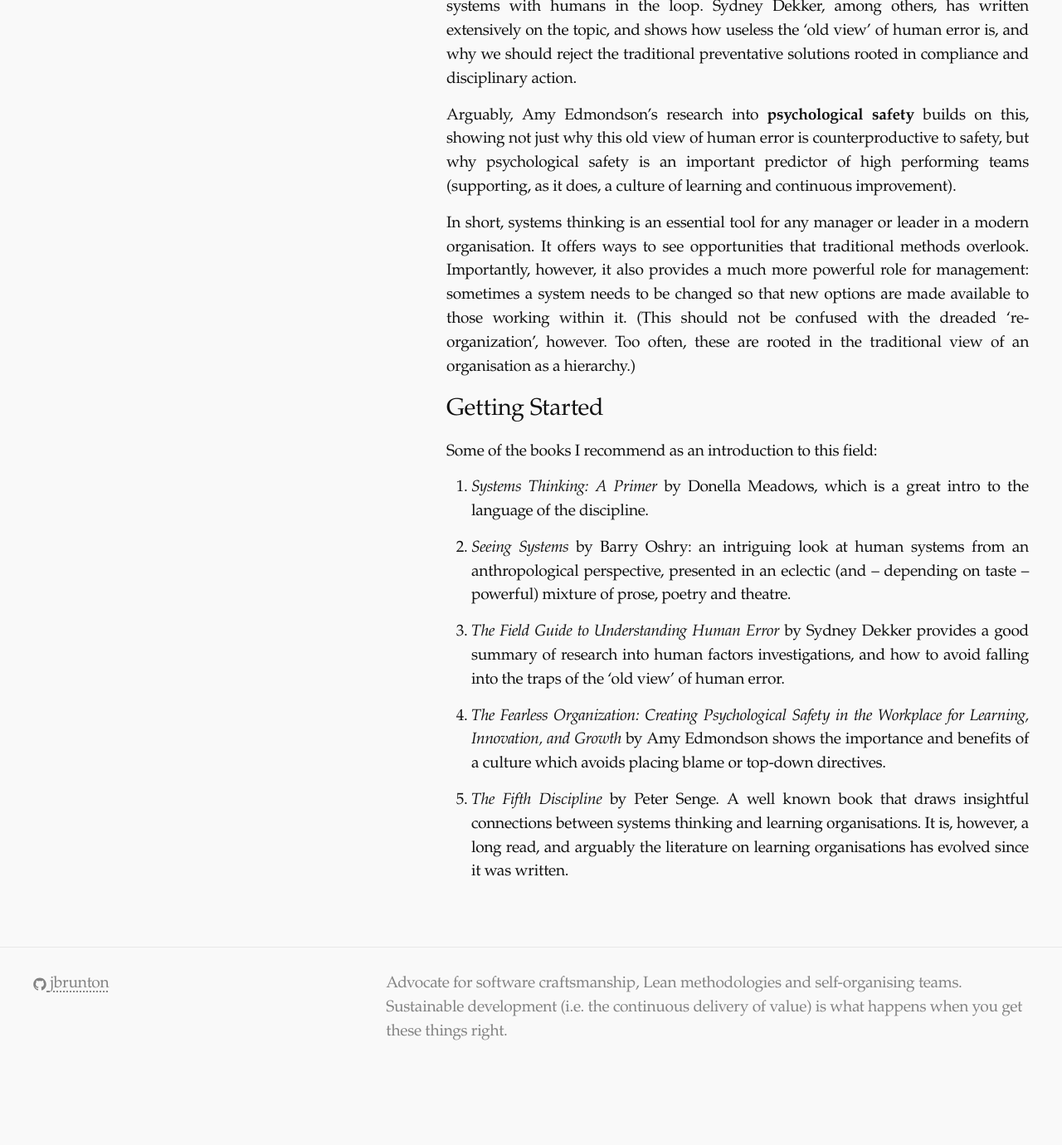
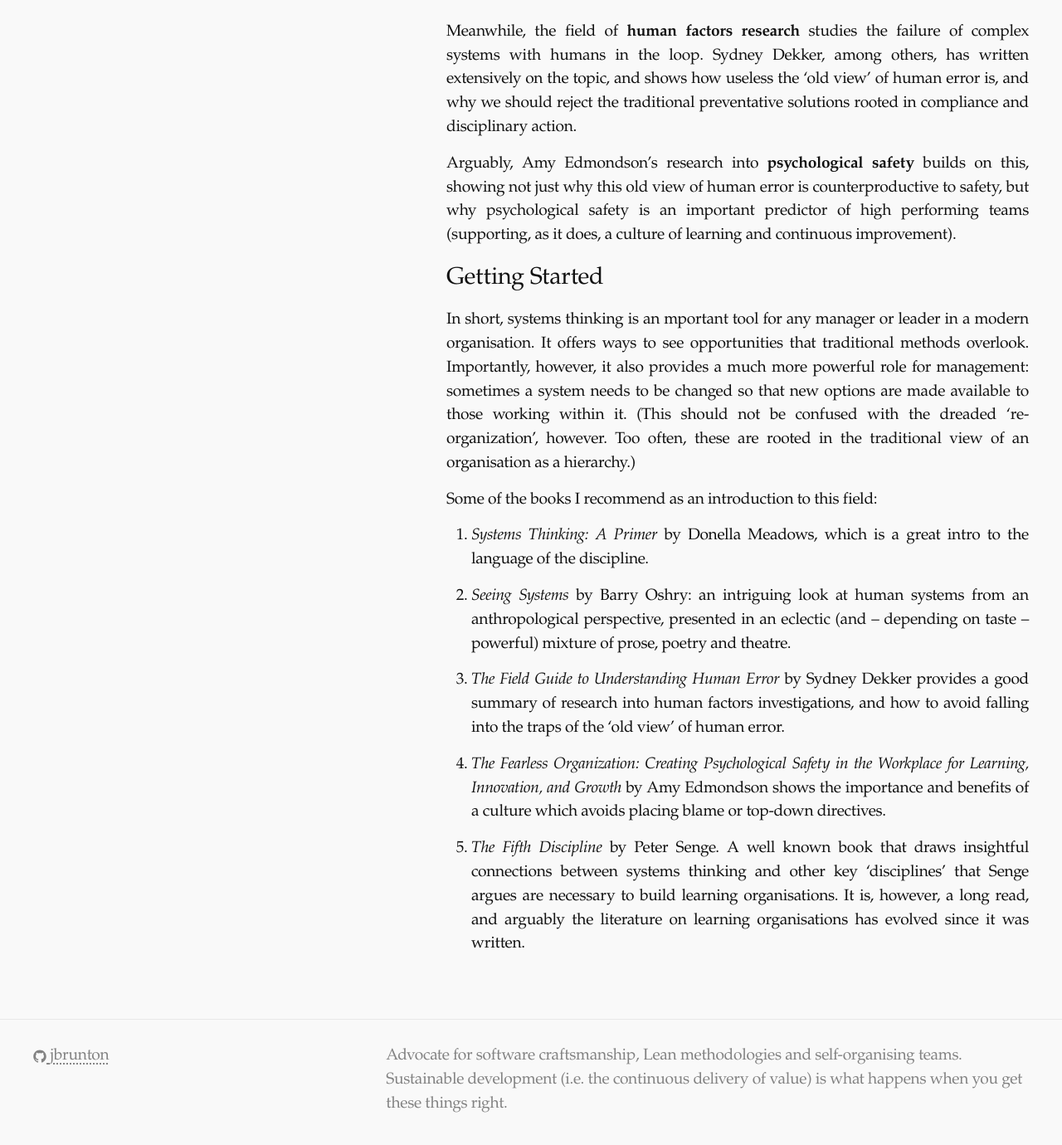
Before and after one commit to jbrunton/jbrunton.com, a Jekyll site: the page built from _posts/2023-03-05-systems-thinking-for-management.md, in a window 1280 px wide and 1400 px high, scrolled down 2168 px. Shown: the top 1380 px of the window at 83% size. Built offline with Jekyll 4.4.1, drawn with Linux system fonts in a browser that asks for light colours; some web fonts are replaced; before the commit the page ends 3487 px from its top, so only the background shows below that.

Commit message:
post: minor edits to systems thinking

```diff
--- a/_posts/2023-03-05-systems-thinking-for-management.md
+++ b/_posts/2023-03-05-systems-thinking-for-management.md
@@ -48,13 +48,15 @@ Donella Meadows categorises twelve ways in which we can influence systems. Those
 
 Barry Oshry offers some interesting (and uniquely stylised) lessons from running his 'Power Lab' workshops in which participants enter a three tier society. During this time, participants' experiences always seem deeply personal, but the same systemic patterns emerge time after time.
 
+## Human factors research
+
 Meanwhile, the field of **human factors research** studies the failure of complex systems with humans in the loop. Sydney Dekker, among others, has written extensively on the topic, and shows how useless the 'old view' of human error is, and why we should reject the traditional preventative solutions rooted in compliance and disciplinary action.
 
 Arguably, Amy Edmondson's research into **psychological safety** builds on this, showing not just why this old view of human error is counterproductive to safety, but why psychological safety is an important predictor of high performing teams (supporting, as it does, a culture of learning and continuous improvement).
 
-In short, systems thinking is an essential tool for any manager or leader in a modern organisation. It offers ways to see opportunities that traditional methods overlook. Importantly, however, it also provides a much more powerful role for management: sometimes a system needs to be changed so that new options are made available to those working within it. (This should not be confused with the dreaded 're-organization', however. Too often, these are rooted in the traditional view of an organisation as a hierarchy.)
+## Getting Started
 
-## Getting Started
+In short, systems thinking is an mportant tool for any manager or leader in a modern organisation. It offers ways to see opportunities that traditional methods overlook. Importantly, however, it also provides a much more powerful role for management: sometimes a system needs to be changed so that new options are made available to those working within it. (This should not be confused with the dreaded 're-organization', however. Too often, these are rooted in the traditional view of an organisation as a hierarchy.)
 
 Some of the books I recommend as an introduction to this field:
 
@@ -66,4 +68,4 @@ Some of the books I recommend as an introduction to this field:
 
 4. *The Fearless Organization: Creating Psychological Safety in the Workplace for Learning, Innovation, and Growth* by Amy Edmondson shows the importance and benefits of a culture which avoids placing blame or top-down directives.
 
-5. *The Fifth Discipline* by Peter Senge. A well known book that draws insightful connections between systems thinking and learning organisations. It is, however, a long read, and arguably the literature on learning organisations has evolved since it was written.
+5. *The Fifth Discipline* by Peter Senge. A well known book that draws insightful connections between systems thinking and other key 'disciplines' that Senge argues are necessary to build learning organisations. It is, however, a long read, and arguably the literature on learning organisations has evolved since it was written.
```
